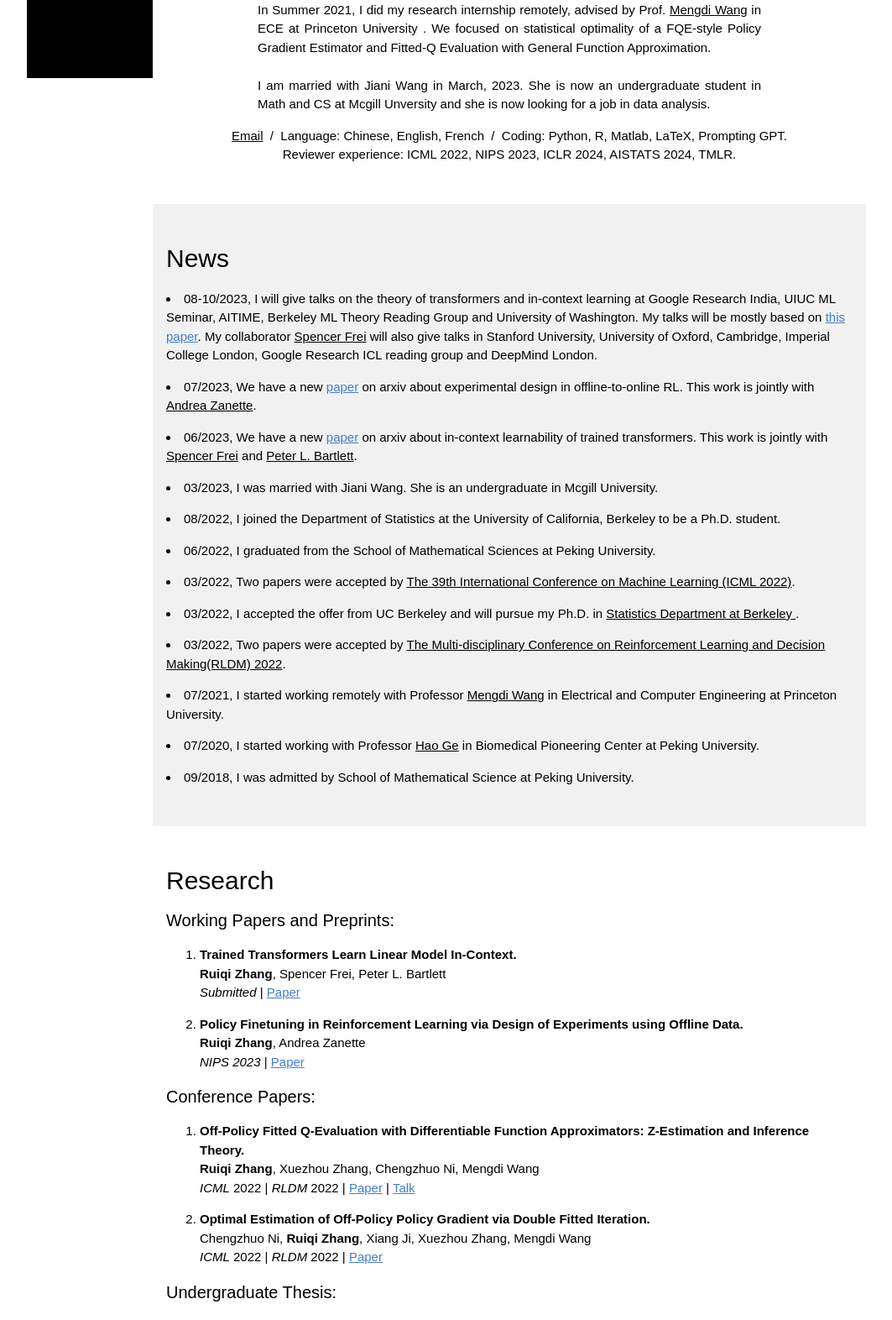
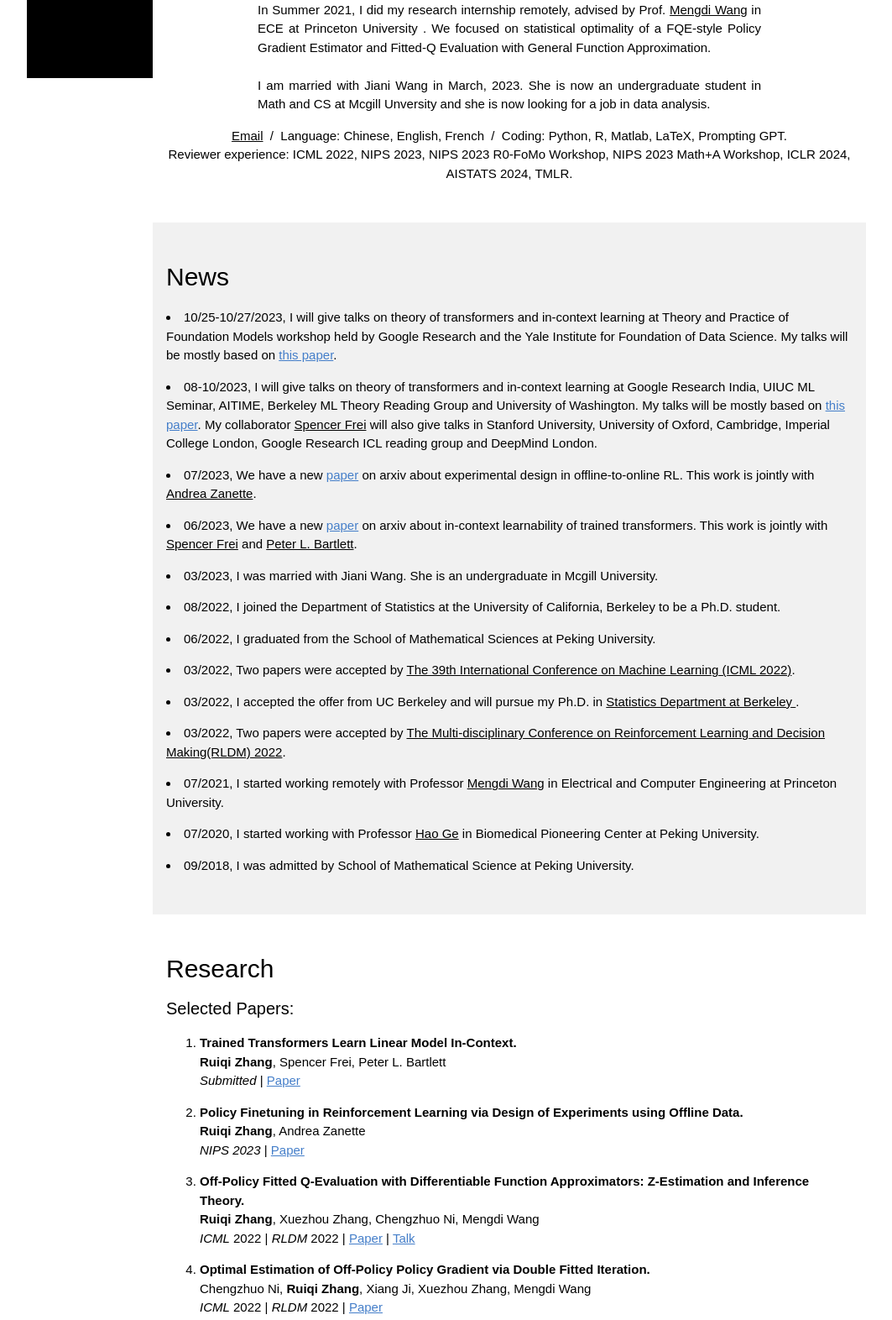
Before and after one commit to rqzhangberkeley/rqzhangberkeley.github.io, a plain HTML site: page index.html in a window 1280 px wide. Shown: the part 707-2279 px from the top of the page at 84% size, without its empty margins (108-1171 px from the left). Drawn offline with Linux system fonts and the light colour scheme.

Commit message:
Update index.html

```diff
--- a/index.html
+++ b/index.html
@@ -105,7 +105,7 @@
         <p class="w3-center">
           <a href="mailto:rqzhang@berkeley.edu">Email</a> &nbsp/&nbsp Language: Chinese, English, French &nbsp/&nbsp Coding: Python, R, Matlab, LaTeX, Prompting GPT.
           <br>
-          Reviewer experience: ICML 2022, NIPS 2023, ICLR 2024, AISTATS 2024, TMLR.
+          Reviewer experience: ICML 2022, NIPS 2023, NIPS 2023 R0-FoMo Workshop, NIPS 2023 Math+A Workshop, ICLR 2024, AISTATS 2024, TMLR.
         </p>
         </tbody></table>
   </div>
@@ -113,7 +113,9 @@
 <!-- The News Section -->
   <div class="w3-container w3-light-grey w3-padding-32" id="news">
    <h2>News</h2>
-      <p><li> 08-10/2023, I will give talks on the theory of transformers and in-context learning at Google Research India, UIUC ML Seminar, AITIME, Berkeley ML Theory Reading Group and University of Washington.
+      <p><li> 10/25-10/27/2023, I will give talks on theory of transformers and in-context learning at Theory and Practice of Foundation Models workshop held by Google Research and the Yale Institute for Foundation of Data Science.
+        My talks will be mostly based on <a style="color: #447ec9" href="https://arxiv.org/abs/2306.09927">this paper</a>.
+      <p><li> 08-10/2023, I will give talks on theory of transformers and in-context learning at Google Research India, UIUC ML Seminar, AITIME, Berkeley ML Theory Reading Group and University of Washington.
         My talks will be mostly based on <a style="color: #447ec9" href="https://arxiv.org/abs/2306.09927">this paper</a>.
         My collaborator <a href="https://spencerfrei.github.io/">Spencer Frei</a></a> will also give talks in Stanford University, University of Oxford, Cambridge, Imperial College London, Google Research ICL reading group and DeepMind London. </li></p>
       <p><li> 07/2023, We have a new <a style="color: #447ec9" href="https://arxiv.org/abs/2307.04354">paper</a> on arxiv about experimental design in offline-to-online RL. This work is jointly with <a href="https://azanette.com/">Andrea Zanette</a></a>.</li></p>
@@ -134,7 +136,7 @@
   <div class="w3-container w3-padding-32"" id="publications">
     <h2>Research</h2>
 
-    <h4> Working Papers and Preprints:</h4>
+    <h4> Selected Papers:</h4>
     <ol>
 
     <p>
@@ -151,13 +153,7 @@
       <strong>Ruiqi Zhang</strong>, Andrea Zanette
       <br>
       <em>NIPS 2023</em> |  <a style="color: #447ec9" href="https://arxiv.org/abs/2307.04354">Paper</a>
-      </p>
-
-    </ol>
-
-    <h4> Conference Papers:</h4>
-
-    <ol>
+    </p>
 
       <p>
       <li><strong>Off-Policy Fitted Q-Evaluation with Differentiable Function Approximators: Z-Estimation and Inference Theory.</strong>
```
